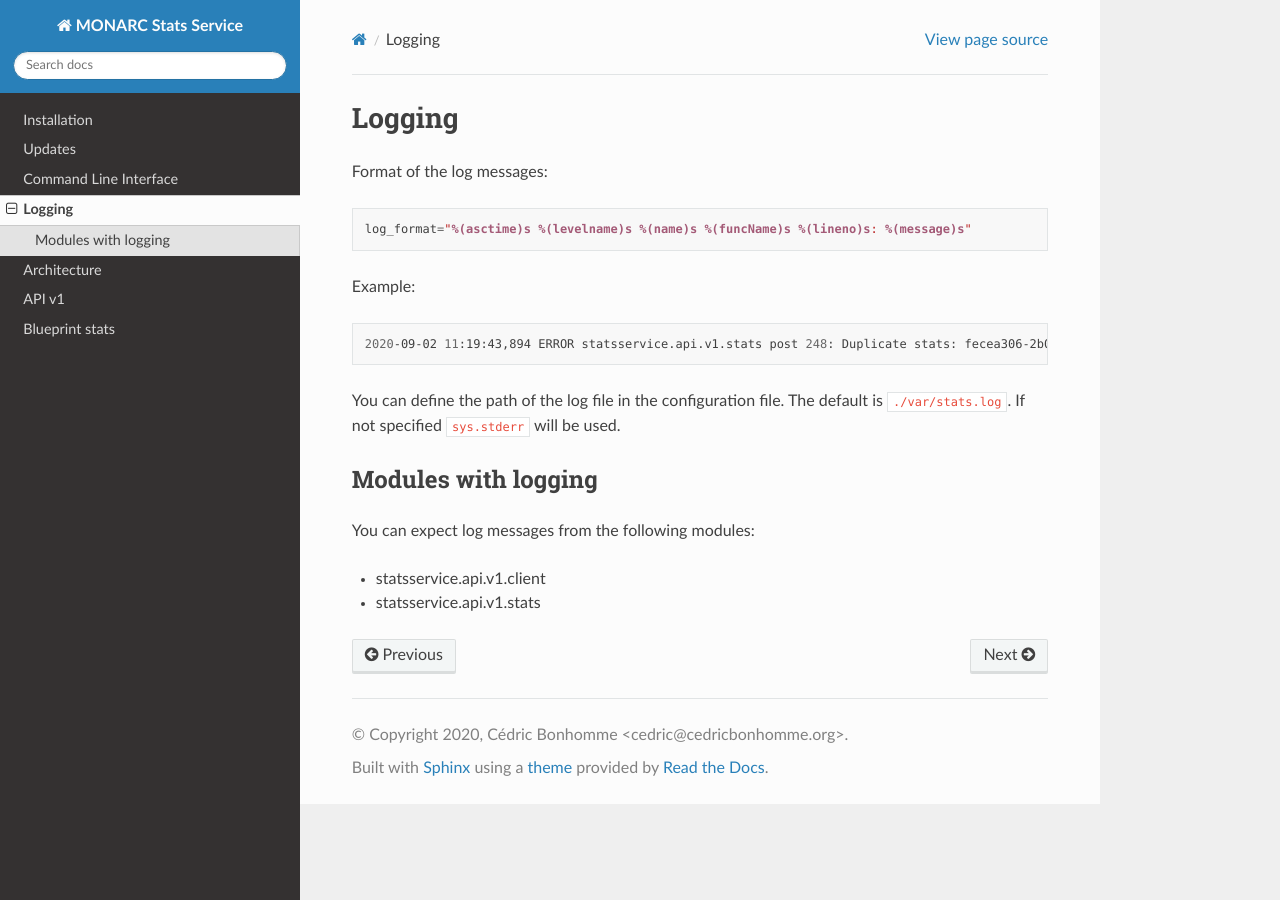
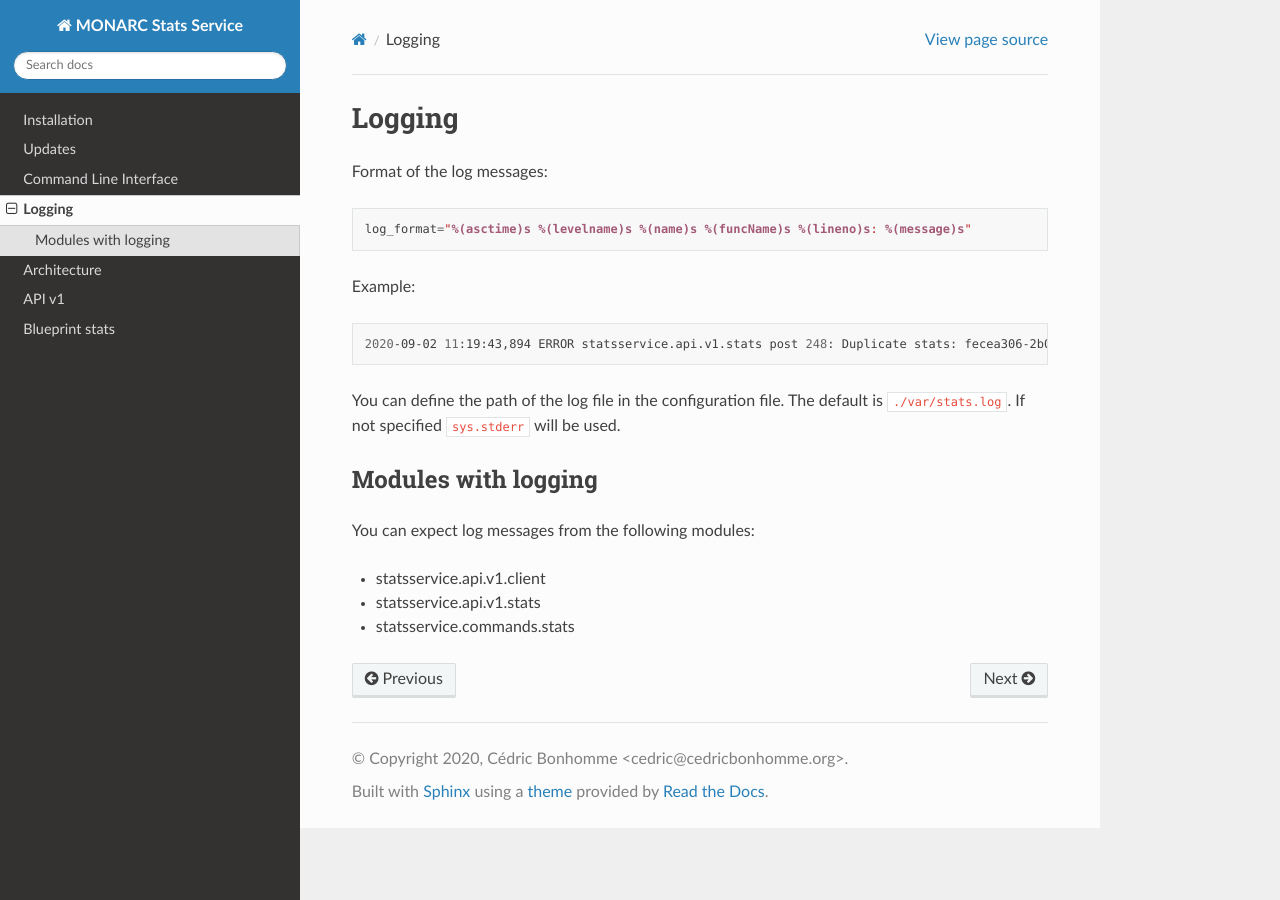
Before and after one commit to monarc-project/stats-service, a Sphinx documentation site: the page built from docs/logging.rst, in a window 1280 px wide. Built offline with Sphinx 7.4.7 and the Read the Docs theme 2.0.0, drawn with Linux system fonts in a browser that asks for light colours.

Commit message:
chg; [documentation] Updated logging.rst.

```diff
--- a/docs/logging.rst
+++ b/docs/logging.rst
@@ -26,3 +26,4 @@ You can expect log messages from the following modules:
 
 - statsservice.api.v1.client
 - statsservice.api.v1.stats
+- statsservice.commands.stats
```
